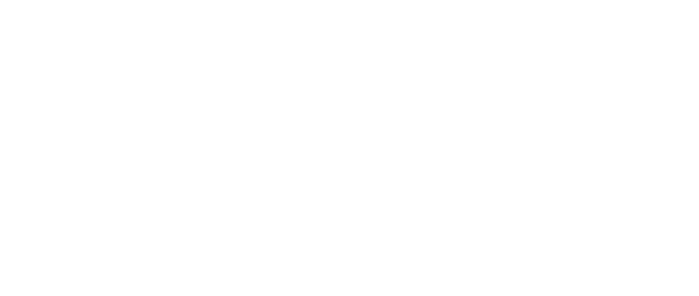
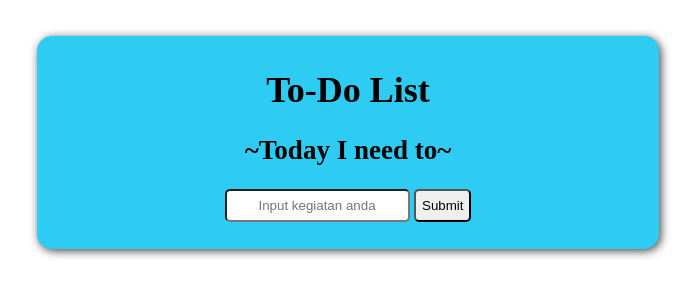
Before and after one commit to dts-kominfo-rea2a/challenge-08-RobbyOkta19, a website: page index.html in a window 1280 px wide. Shown: the whole page, without its empty margins (292-991 px from the left). Drawn offline with Linux system fonts and the light colour scheme.

Commit message:
done:challenge 8

```diff
--- a/index.html
+++ b/index.html
@@ -1,41 +1,119 @@
 <!DOCTYPE html>
 <html lang="en">
+
 <head>
   <meta charset="UTF-8" />
   <meta http-equiv="X-UA-Compatible" content="IE=edge" />
   <meta name="viewport" content="width=device-width, initial-scale=1.0" />
   <title>Challenge - DOM</title>
+  <style>
+    body {
+      display: flex;
+      margin: 2em;
+      box-sizing: border-box;
+      align-items: center;
+      justify-content: center;
+      font-size: large;
+      color: rgb(0, 0, 0);
+    }
+
+    #app {
+      background-color: rgb(46, 203, 242);
+      display: flex;
+      flex-direction: column;
+      box-shadow: 2px 2px 10px #444448;
+      align-items: center;
+      text-align: center;
+      padding: 0.5em;
+      width: fit-content;
+      height: 50%;
+      width: 50%;
+
+      border-radius: 15px;
+    }
+
+    #todo-input {
+      height: 2em;
+      border-radius: 5px;
+      text-align: center;
+    }
+
+    #todo-input:hover {
+      opacity: 0.9;
+    }
+
+    #todo-submit {
+      height: 2.5em;
+      border-radius: 5px;
+    }
+
+    #todo-submit:hover {
+      opacity: 0.9;
+    }
+
+    #todo-output {
+      text-align: left;
+      font-family: Arial, Helvetica, sans-serif;
+      line-height: 30px;
+    }
+  </style>
 </head>
+
 <body>
   <div id="app">
     <!-- TODO: Buatlah sebuah header dengan id todo-title -->
+    <header id="todo-title">
+      <h1>To-Do List</h1>
       <!-- TODO: Buatlah sebuah subtitle dengan id todo-subtitle -->
-
+      <h2 id="todo-subtitle">~Today I need to~</h2>
+    </header>
+    <main>
       <!-- Section: input -->
       <!-- TODO: Buatlah sebuah input bertipe text dengan id todo-input -->
       <!-- TODO: Buatlah sebuah button dengan id todo-submit -->
 
+      <section>
+        <label for="todo-input" class="form-label"></label>
+        <input type="text" id="todo-input" placeholder="Input kegiatan anda" />
+        <!-- TODO: Buatlah sebuah button dengan id todo-submit -->
+        <button id="todo-submit">Submit</button>
         <!-- Section output -->
         <!-- TODO: Buatlah sebuah <ul> dengan id todo-output -->
+        <ul id="todo-output"></ul>
+      </section>
+    </main>
   </div>
 
   <!-- ! Untuk tantangan ini, script jangan diubah ke external js yah ! -->
   <script>
     // TODO: Deklarasi variable sesuai dengan kebutuhan di sini
-      let button;
-      let input;
-      let output;
+    let input = document.getElementById("todo-input");
+    let button = document.getElementById("todo-submit");
+    let output = document.getElementById("todo-output");
 
     // TODO: Buatlah sebuah fungsi dengan nama fnClickHandler
     // Fungsi yang digunakan untuk menambahkan tulisan
     // Jangan ubah cara deklarasi fungsinya, cukup isi saja
-      function fnClickHandler(toDoItem) {}
+    function fnClickHandler(toDoItem) {
+      let val = input.value;
+      let li = document.createElement("li");
+      li.innerText = val;
+      output.appendChild(li);
+      input.value = "";
+    }
 
     // TODO: register event onclick / addEventListener untuk button
     // akan menjalankan fungsi fnClickHandler
+    button.addEventListener("click", fnClickHandler);
 
     // TODO: register event onkeypress / addEventListener untuk input
     // sehingga saat di input ditekan enter akan menjalankan fungsi fnClickHandler juga
+    input.addEventListener("keypress", (event) => {
+      if (event.key === "Enter" || event.keyCode == 13) {
+        fnClickHandler();
+      }
+    });
   </script>
 </body>
+
 </html>
```
Lines whose indentation alone changed are shown as unchanged.
